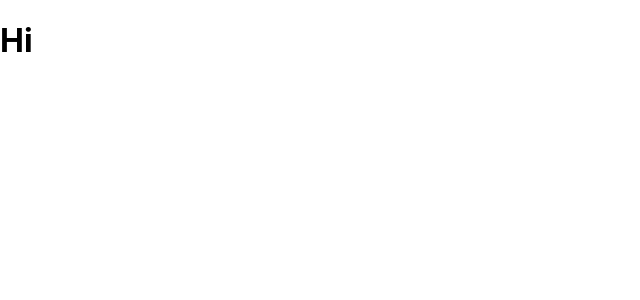
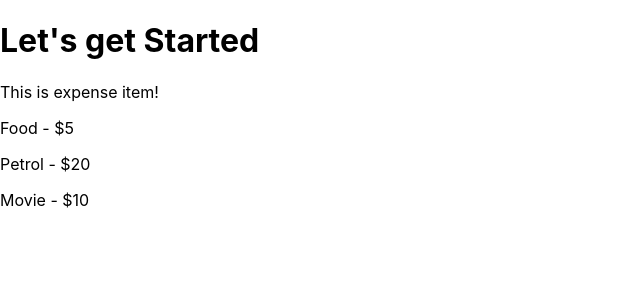
Before and after one commit to ashishkumar082018/First-React-App, a React (Create React App) app: page / in a window 1280 px wide. Shown: the top 300 px of the page, without its empty margins (0-640 px from the left). Built offline with nearby package versions, Linux system fonts and the light colour scheme.

Commit message:
Added ExpenseItem.js

```diff
--- a/src/App.js
+++ b/src/App.js
@@ -1,7 +1,10 @@
+import ExpenseItem from "./components/ExpenseItem";
+
 function App() {
   return (
     <div>
-      <h1>Hi </h1>
+       <h1>Let's get Started</h1>
+       <ExpenseItem></ExpenseItem>
     </div>
   );
 }
--- /dev/null
+++ b/src/components/ExpenseItem.js
@@ -0,0 +1,12 @@
+function ExpenseItem(){
+    return (
+        <div>
+        <p>This is expense item!</p>
+          <p>Food - $5</p>
+          <p>Petrol - $20</p>
+          <p>Movie - $10</p>
+      </div>
+        )
+}
+
+export default ExpenseItem;
```
